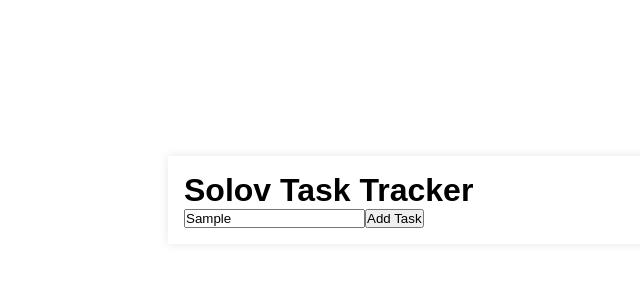
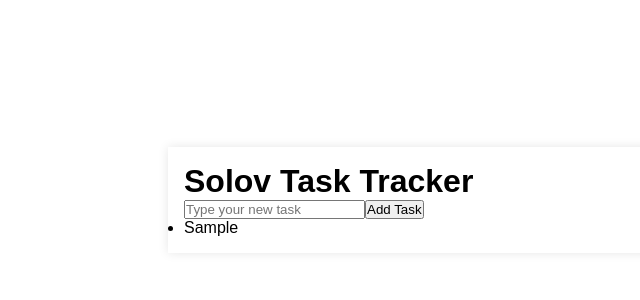
Before and after one commit to Christiannaira/solov_app, a React (Vite) app: page / in a window 1280 px wide. Both pictures are taken after typing "Sample" into the empty fields and a click on the button "Add Task". Shown: the top 300 px of the page, without its empty margins (22-662 px from the left). Built offline with nearby package versions, Linux system fonts and the light colour scheme; a web font is replaced by a local one.

Commit message:
feat: initialized addTask functionality

```diff
--- a/src/components/Main.jsx
+++ b/src/components/Main.jsx
@@ -2,14 +2,31 @@ import { React, useState } from "react";
 
 const Main = () => {
    const [task, setTask] = useState("");
+   const [taskLists, setTaskLists] = useState([]);
+
+   const addTask = () => {
+
+        if (task != "") {
+
+            setTaskLists([...taskLists, task]);
+            setTask("");
+
+        }
+
+   }
 
    return (
       <div className="main">
 
          <div className="main_content">
              <h1>Solov Task Tracker</h1>
-            <input type="text" placeholder="Type your new task" />
-            <button type="button">Add Task</button>
+            <input type="text" value={task} placeholder="Type your new task" onChange={(e) => setTask(e.target.value)}/>
+            <button type="button" onClick={addTask}>Add Task</button>
+            <ul>
+                {taskLists.map((task, index) => {
+                    return <li key={index}>{task}</li>
+                })}
+            </ul>
          </div>
       </div>
    );
```
